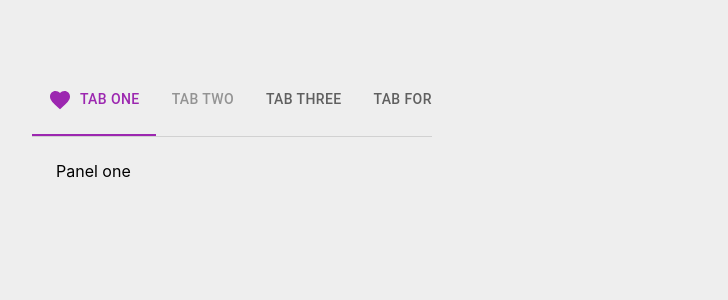
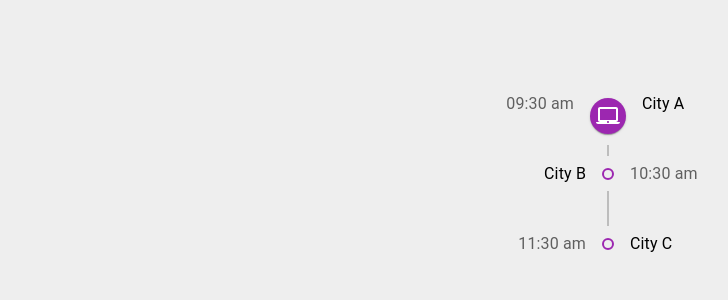
Before and after one commit to AtomMes/Material-UI-JS-21-, a React (Create React App) app: page / in a window 1280 px wide. Shown: the top 300 px of the page, without its empty margins (32-760 px from the left). Built offline with nearby package versions, Linux system fonts and the light colour scheme.

Commit message:
#43, MuiTimeline

```diff
--- a/src/App.jsx
+++ b/src/App.jsx
@@ -1,6 +1,7 @@
 import "./App.css";
 import { MuiLoadingButton } from "./components/MuiLoadingButton";
 import { MuiTabs } from "./components/MuiTabs";
+import { MuiTimeline } from "./components/MuiTimeline";
 //import { MuiLoadingButton } from "./components/MuiLoadingButton";
 // import { MuiAlert } from "./components/MuiAlert";
 // import { MuiDialog } from "./components/MuiDialog";
@@ -99,9 +100,11 @@ function App() {
       <div className='line' />
       <MuiLoadingButton />
     <div className='line' />
-        <MuiLoadingButton />
-    <div className='line' /> */}
+    <MuiLoadingButton />
+  <div className='line' />
     <MuiTabs />
+  <div className='line' /> */}
+      <MuiTimeline />
     </div>
   );
 }
--- /dev/null
+++ b/src/components/MuiTimeline.jsx
@@ -0,0 +1,53 @@
+import {
+  Timeline,//sax timelinery sra mej en, wrapperna
+  TimelineItem,//itemnery
+  TimelineSeparator,//tochkena u gicy, mejy
+  TimelineConnector,//gicna
+  TimelineDot,//tochkena
+  TimelineContent,//Teqstna glxavor
+  TimelineOppositeContent,//hakarak koxmum gtnox teqstna erkrordakan
+} from "@mui/lab";
+
+
+import LaptopMacIcon from '@mui/icons-material/LaptopMac';
+import HotelIcon from '@mui/icons-material/Hotel';
+import React from "react";
+
+export const MuiTimeline = () => {
+  return (
+    <Timeline position="alternate"//glxavor texti pozician Timeline-i hamemat
+    >
+      <TimelineItem>
+        <TimelineOppositeContent color="text.secondary">
+          09:30 am
+        </TimelineOppositeContent>
+        <TimelineSeparator>
+          <TimelineDot color="secondary">
+            <LaptopMacIcon />
+          </TimelineDot>
+          <TimelineConnector />
+        </TimelineSeparator>
+        <TimelineContent>City A</TimelineContent>
+      </TimelineItem>
+      <TimelineItem>
+      <TimelineOppositeContent color="text.secondary">
+          10:30 am
+        </TimelineOppositeContent>
+        <TimelineSeparator>
+          <TimelineDot color="secondary" variant="outlined" />
+          <TimelineConnector />
+        </TimelineSeparator>
+        <TimelineContent>City B</TimelineContent>
+      </TimelineItem>
+      <TimelineItem>
+      <TimelineOppositeContent color="text.secondary">
+          11:30 am
+        </TimelineOppositeContent>
+        <TimelineSeparator>
+          <TimelineDot color="secondary" variant="outlined" />
+        </TimelineSeparator>
+        <TimelineContent>City C</TimelineContent>
+      </TimelineItem>
+    </Timeline>
+  );
+};
```
